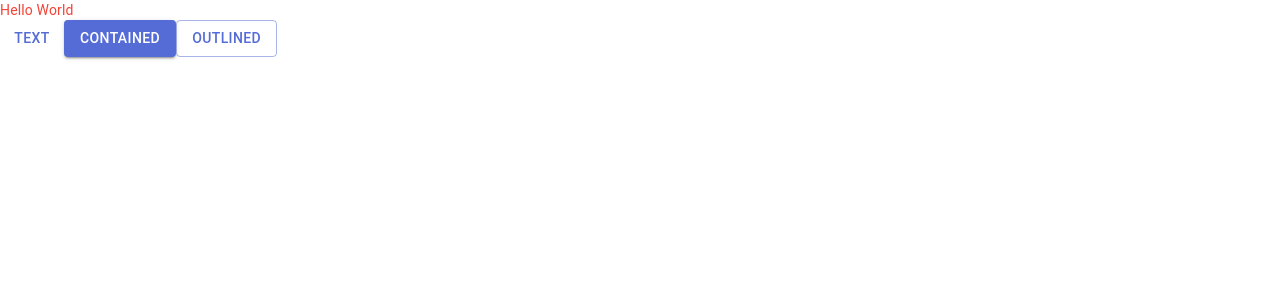
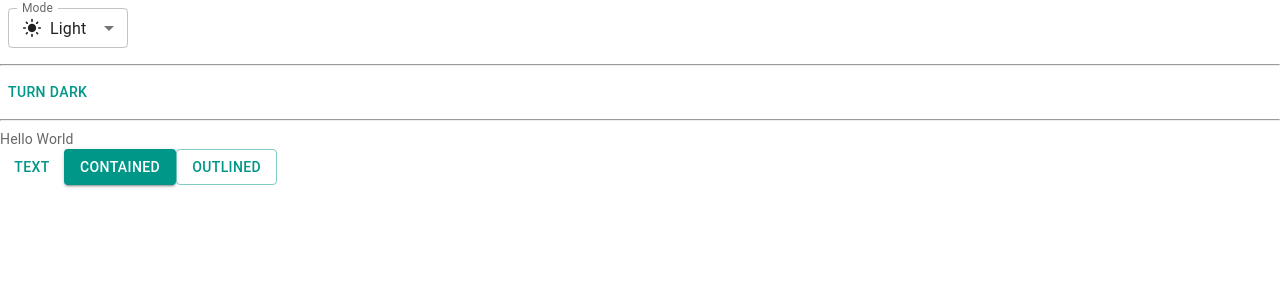
Before and after one commit to ncnnghia185/trello_web_frontend, a React (Vite) app: page / in a window 1280 px wide. Shown: the top 300 px of the page. Built offline with nearby package versions, Linux system fonts and the light colour scheme.

Commit message:
dark-light-mode

```diff
--- a/src/App.jsx
+++ b/src/App.jsx
@@ -1,10 +1,77 @@
-
+import * as React from 'react'
+import InputLabel from '@mui/material/InputLabel'
+import MenuItem from '@mui/material/MenuItem'
+import FormControl from '@mui/material/FormControl'
+import Select from '@mui/material/Select'
 import Button from '@mui/material/Button'
 import Typography from '@mui/material/Typography'
+import { useColorScheme} from '@mui/material/styles'
+import LightModeIcon from '@mui/icons-material/LightMode'
+import DarkModeIcon from '@mui/icons-material/DarkMode'
+import SettingsBrightnessIcon from '@mui/icons-material/SettingsBrightness'
+import Box from '@mui/material/Box'
+
+function ModeSelect() {
+  const { mode, setMode } = useColorScheme()
+  const handleChange = (event) => {
+    const selectedMode = event.target.value
+    setMode(selectedMode)
+    //setAge(event.target.value)
+  }
+
+  return (
+    <FormControl sx={{ m: 1, minWidth: 120 }} size="small">
+      <InputLabel id="label-select-dark-light-mode">Mode</InputLabel>
+      <Select
+        labelId="label-select-dark-light-mode"
+        id="select-dark-light-mode"
+        value={mode}
+        label="Mode"
+        onChange={handleChange}
+      >
+        <MenuItem value="light">
+          <Box sx={{display:'flex', alignItems:'center', gap:1}}>
+            <LightModeIcon fontSize='small'/>
+            Light
+          </Box>
+        </MenuItem>
+        <MenuItem value="dark">
+          <Box sx={{display:'flex', alignItems:'center', gap:1}}>
+            <DarkModeIcon fontSize='small'/>
+              Dark
+          </Box>
+        </MenuItem>
+        <MenuItem value="system">
+          <Box sx={{display:'flex', alignItems:'center', gap:1}}>
+            <SettingsBrightnessIcon fontSize='small'/>
+            System
+          </Box>
+        </MenuItem>
+      </Select>
+    </FormControl>
+  );
+}
+
+function ModeToggle() {
+  const { mode, setMode } = useColorScheme()
+  return (
+    <Button
+      onClick={() => {
+        setMode(mode === 'light' ? 'dark' : 'light')
+      }}
+    >
+      {mode === 'light' ? 'Turn dark' : 'Turn light'}
+    </Button>
+  )
+}
 function App() {
 
   return (
     <>
+      <ModeSelect/>
+      <hr/>
+      <ModeToggle/>
+      <hr/>
       <Typography variant='body2' color='text.secondary'>Hello World</Typography>
       <Button variant="text">Text</Button>
       <Button variant="contained">Contained</Button>
--- a/src/main.jsx
+++ b/src/main.jsx
@@ -2,14 +2,14 @@
 import ReactDOM from 'react-dom/client'
 import App from './App.jsx'
 import CssBaseline from '@mui/material/CssBaseline'
-import { ThemeProvider } from '@mui/material/styles'
+import { Experimental_CssVarsProvider as CssVarsProvider } from '@mui/material/styles'
 import theme from './theme'
 
 ReactDOM.createRoot(document.getElementById('root')).render(
   <React.StrictMode>
-    <ThemeProvider theme={theme}>
+    <CssVarsProvider theme={theme}>
       <CssBaseline />
       <App />
-    </ThemeProvider>
+    </CssVarsProvider >
   </React.StrictMode>
 )
--- a/src/theme.js
+++ b/src/theme.js
@@ -1,20 +1,21 @@
-import { createTheme } from '@mui/material/styles'
-import { red } from '@mui/material/colors'
+
+import { experimental_extendTheme as extendTheme } from '@mui/material/styles'
+import { teal, deepOrange, cyan, orange } from '@mui/material/colors'
 
 // Create a theme instance.
-const theme = createTheme({
-  palette: {
-    primary: {
-      main: '#556cd6'
+const theme = extendTheme({
+  colorSchemes: {
+    light: {
+      palette: {
+        primary: teal,
+        secondary : deepOrange
+      }
     },
-    secondary: {
-      main: '#19857b'
-    },
-    error: {
-      main: red.A400
-    },
-    text :{
-      secondary:red[500]
+    dark: {
+      palette: {
+        primary: cyan,
+        secondary: orange
+      }
     }
   }
 })
```
